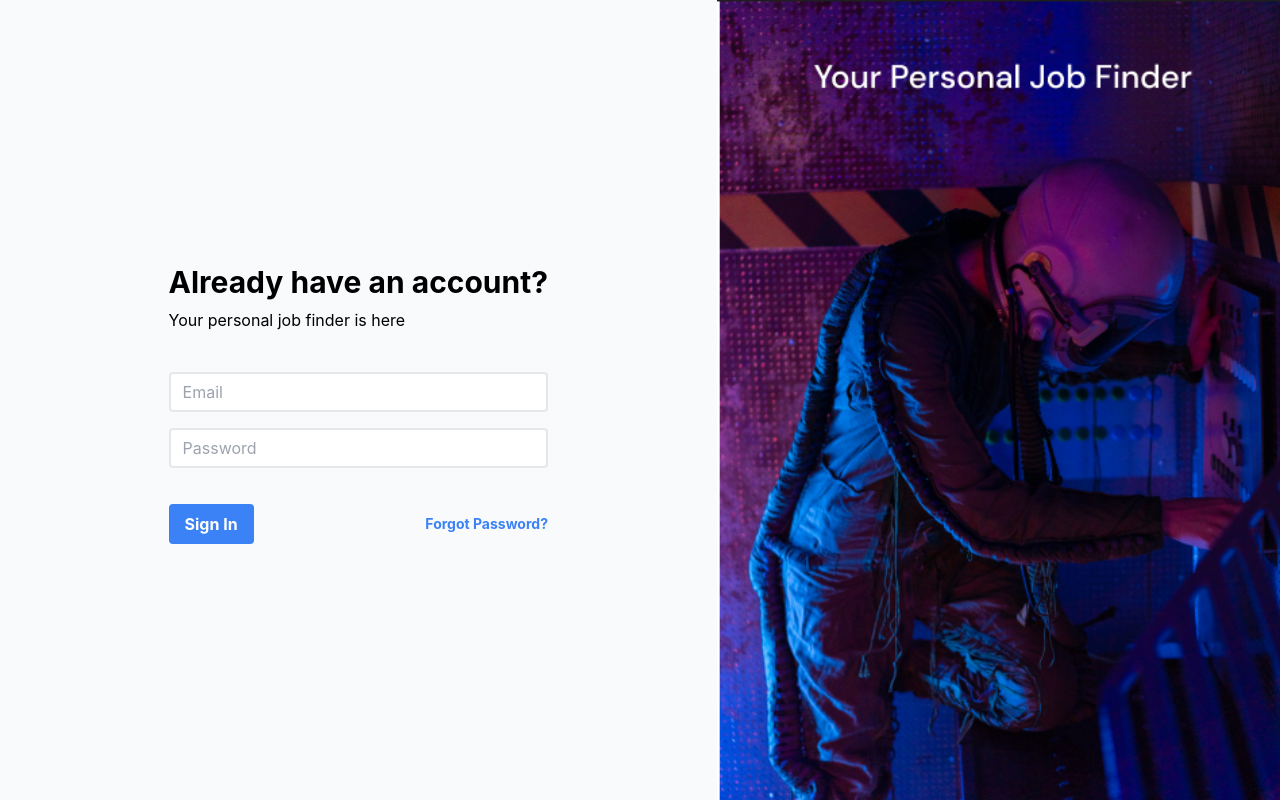
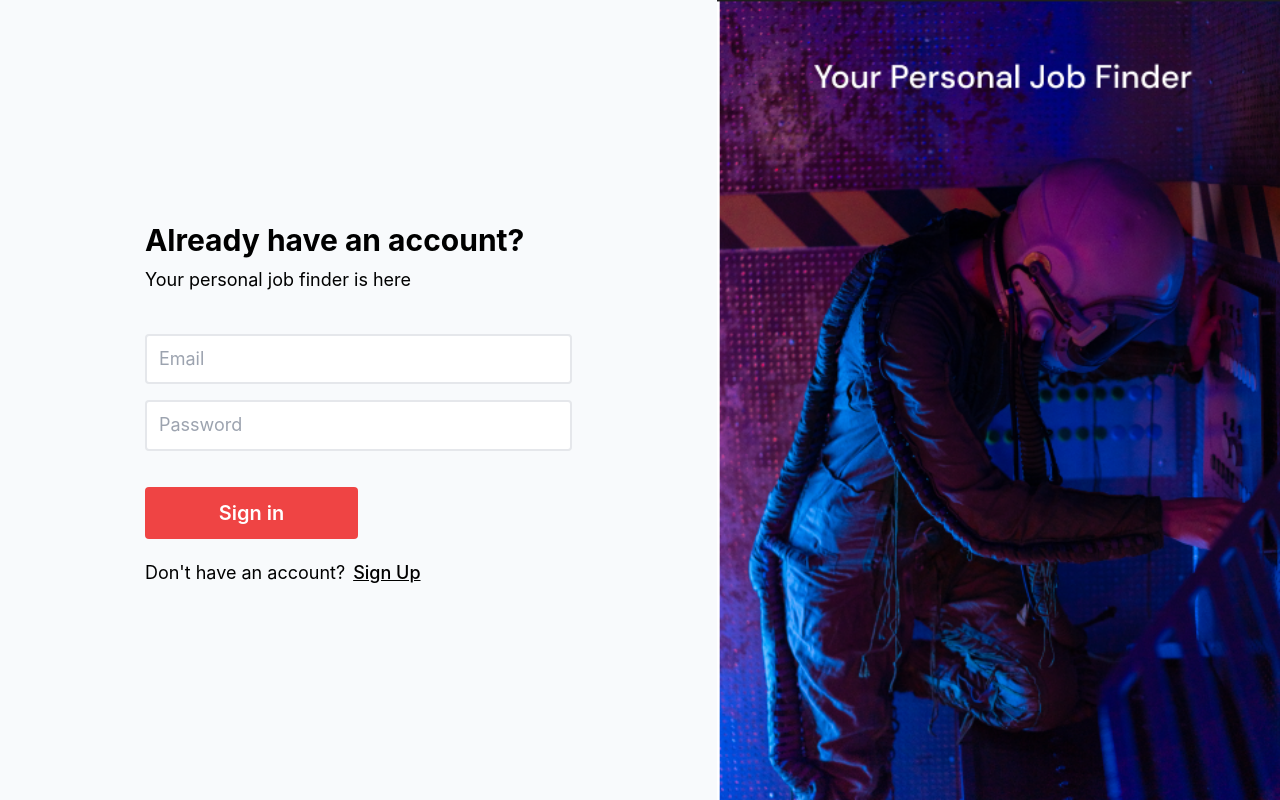
Before and after one commit to Kushagr06/jobsite, a React (Create React App) app: page / in a window 1280 px wide. Built offline with nearby package versions, Linux system fonts and the light colour scheme.

Commit message:
v2_login page done

```diff
--- a/src/App.js
+++ b/src/App.js
@@ -5,7 +5,7 @@ import Register from './pages/Register';
 
 function App() {
   return (
-    <div className="App bg-slate-50">
+    <div className="App bg-slate-50 text-lg">
      <Register />
     </div>
   );
--- a/src/pages/Register.js
+++ b/src/pages/Register.js
@@ -4,7 +4,8 @@ import img from '../assets/formImage1.png'
 function Register() {
   return (
     <div className=' flex justify-between h-screen w-auto '>
-      <div className='my-auto mx-auto' id="RegisterForm">
+
+      <div className='my-auto mx-auto w-1/3' id="RegisterForm">
           <h1 className='text-3xl font-bold space-x-2 my-2'>
             Already have an account?
           </h1>
@@ -12,26 +13,28 @@ function Register() {
             Your personal job finder is here
           </h3>
 
-          <form className=" mt-10 w-full">
+          <form className=" mt-10 mb-5 w-full">
     <div className="mb-4">
 
-      <input className=" appearance-none border-2 rounded w-full py-2 px-3 text-gray-700 leading-tight focus:outline-none focus:shadow-outline" id="username" type="text" placeholder="Email" />
+      <input className=" appearance-none border-2 rounded w-full py-3 px-3 text-gray-700 leading-tight focus:outline-none focus:shadow-outline" id="username" type="text" placeholder="Email" />
     </div>
     <div className="mb-6">
 
-      <input className=" appearance-none border-2 rounded w-full py-2 px-3 text-gray-700 mb-3 leading-tight focus:outline-none focus:shadow-outline" id="password" type="password" placeholder="Password" />
+      <input className=" appearance-none border-2 rounded w-full py-3 px-3 text-gray-700 mb-3 leading-tight focus:outline-none focus:shadow-outline" id="password" type="password" placeholder="Password" />
 
     </div>
-    <div className="flex items-center justify-between">
-      <button className="bg-blue-500 hover:bg-blue-700 text-white font-bold py-2 px-4 rounded focus:outline-none focus:shadow-outline" type="button">
-        Sign In
+
+      <button className="bg-red-500 hover:bg-red-700 text-white font-semibold py-3 px-4 rounded focus:outline-none focus:shadow-outline text-xl w-1/2" type="button">
+       Sign in
       </button>
-      <a className="inline-block align-baseline font-bold text-sm text-blue-500 hover:text-blue-800" href="/">
-        Forgot Password?
+
+  </form>
+  Don't have an account?
+  <a className="inline-block px-2 font-medium underline" href="/">
+     Sign Up
       </a>
-    </div>
-  </form>
       </div>
+
       <img src={img} alt="FormImage" />
     </div>
   )
```
Also changed, not shown: 1 other file (tests, documents, lock files or other folders).
